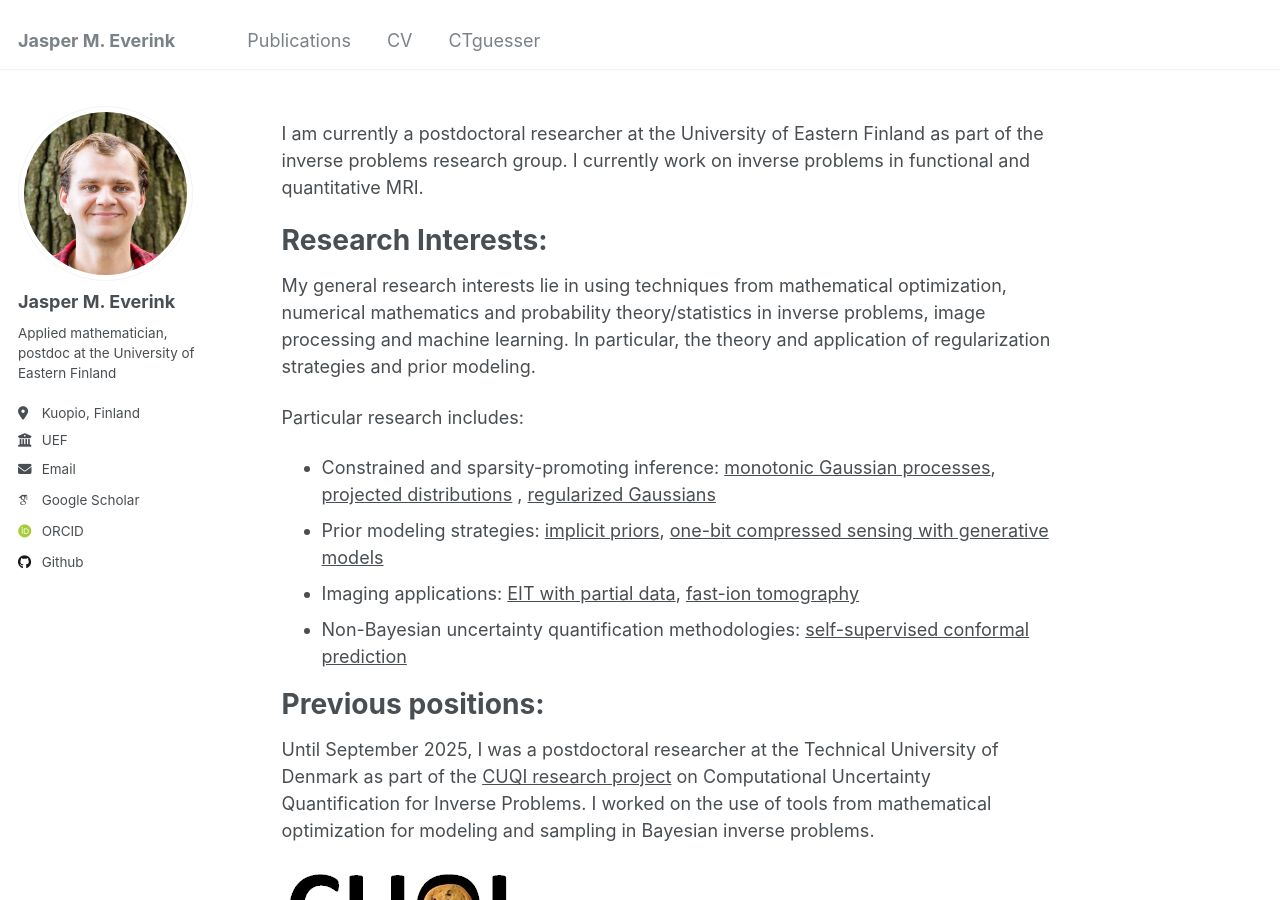
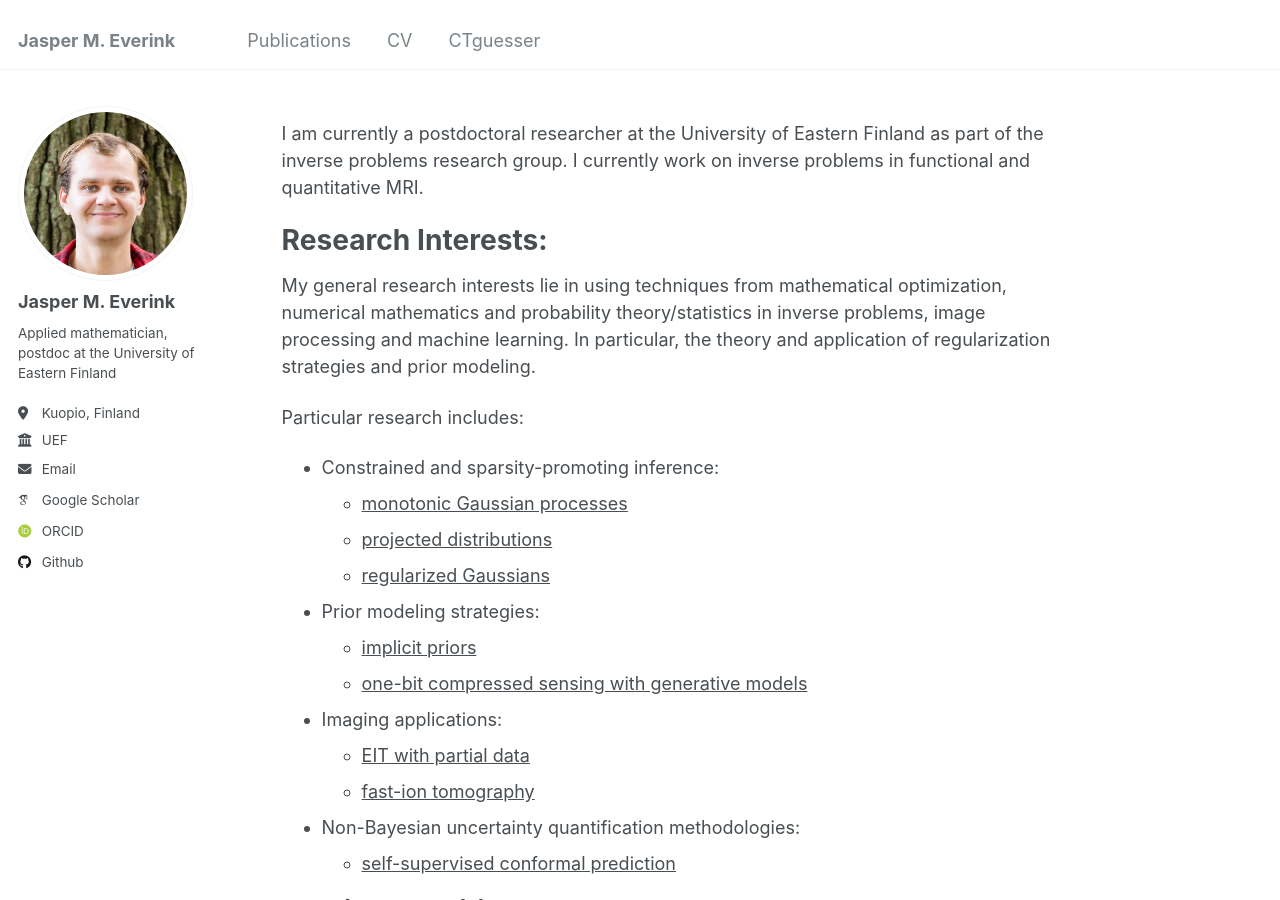
Before and after one commit to jeverink/jeverink.github.io, a Jekyll site: the page built from _pages/about.md, in a window 1280 px wide and 900 px high. Built offline with Jekyll 4.4.1, drawn with Linux system fonts in a browser that asks for light colours; some web fonts are replaced.

```diff
--- a/_pages/about.md
+++ b/_pages/about.md
@@ -25,10 +25,18 @@ Research Interests:
 My general research interests lie in using techniques from mathematical optimization, numerical mathematics and probability theory/statistics in inverse problems, image processing and machine learning. In particular, the theory and application of regularization strategies and prior modeling.
 
 Particular research includes:
-- Constrained and sparsity-promoting inference: [monotonic Gaussian processes](https://scholar.google.com/citations?view_op=view_citation&hl=en&user=uCQwNJoAAAAJ&citation_for_view=uCQwNJoAAAAJ:roLk4NBRz8UC), [projected distributions](https://scholar.google.com/citations?view_op=view_citation&hl=en&user=uCQwNJoAAAAJ&citation_for_view=uCQwNJoAAAAJ:d1gkVwhDpl0C) , [regularized Gaussians](https://scholar.google.com/citations?view_op=view_citation&hl=en&user=uCQwNJoAAAAJ&citation_for_view=uCQwNJoAAAAJ:9yKSN-GCB0IC)
-- Prior modeling strategies: [implicit priors](https://arxiv.org/abs/2509.11781), [one-bit compressed sensing with generative models](https://scholar.google.com/citations?view_op=view_citation&hl=en&user=uCQwNJoAAAAJ&citation_for_view=uCQwNJoAAAAJ:IjCSPb-OGe4C)
-- Imaging applications: [EIT with partial data](https://scholar.google.com/citations?view_op=view_citation&hl=en&user=uCQwNJoAAAAJ&citation_for_view=uCQwNJoAAAAJ:2osOgNQ5qMEC), [fast-ion tomography](https://scholar.google.com/citations?view_op=view_citation&hl=en&user=uCQwNJoAAAAJ&citation_for_view=uCQwNJoAAAAJ:_FxGoFyzp5QC)
-- Non-Bayesian uncertainty quantification methodologies: [self-supervised conformal prediction](https://scholar.google.com/citations?view_op=view_citation&hl=en&user=uCQwNJoAAAAJ&citation_for_view=uCQwNJoAAAAJ:zYLM7Y9cAGgC)
+- Constrained and sparsity-promoting inference:
+    -  [monotonic Gaussian processes](https://scholar.google.com/citations?view_op=view_citation&hl=en&user=uCQwNJoAAAAJ&citation_for_view=uCQwNJoAAAAJ:roLk4NBRz8UC)
+    - [projected distributions](https://scholar.google.com/citations?view_op=view_citation&hl=en&user=uCQwNJoAAAAJ&citation_for_view=uCQwNJoAAAAJ:d1gkVwhDpl0C)
+    - [regularized Gaussians](https://scholar.google.com/citations?view_op=view_citation&hl=en&user=uCQwNJoAAAAJ&citation_for_view=uCQwNJoAAAAJ:9yKSN-GCB0IC)
+- Prior modeling strategies:
+    - [implicit priors](https://arxiv.org/abs/2509.11781)
+    - [one-bit compressed sensing with generative models](https://scholar.google.com/citations?view_op=view_citation&hl=en&user=uCQwNJoAAAAJ&citation_for_view=uCQwNJoAAAAJ:IjCSPb-OGe4C)
+- Imaging applications:
+    - [EIT with partial data](https://scholar.google.com/citations?view_op=view_citation&hl=en&user=uCQwNJoAAAAJ&citation_for_view=uCQwNJoAAAAJ:2osOgNQ5qMEC)
+    - [fast-ion tomography](https://scholar.google.com/citations?view_op=view_citation&hl=en&user=uCQwNJoAAAAJ&citation_for_view=uCQwNJoAAAAJ:_FxGoFyzp5QC)
+- Non-Bayesian uncertainty quantification methodologies:
+    - [self-supervised conformal prediction](https://scholar.google.com/citations?view_op=view_citation&hl=en&user=uCQwNJoAAAAJ&citation_for_view=uCQwNJoAAAAJ:zYLM7Y9cAGgC)
 
 <!---
 For a more in-depth overview, <a href="{{ '/research/' | relative_url }}">go to the research page</a>.
```
